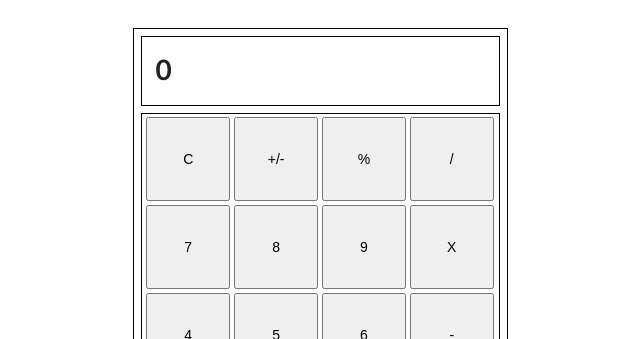
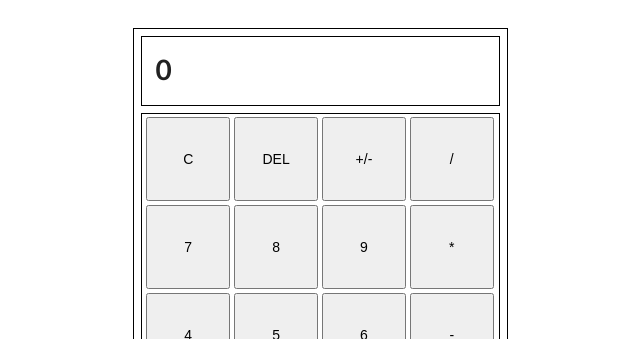
Before and after one commit to syedishmam/calculator, a React (Create React App) app in the folder react_calc/: page / in a window 1280 px wide. Shown: the top 339 px of the page, without its empty margins (320-960 px from the left). Built offline with nearby package versions, Linux system fonts and the light colour scheme.

Commit message:
Add operator. clear. backspace logic

```diff
--- a/react_calc/src/components/Button.js
+++ b/react_calc/src/components/Button.js
@@ -6,27 +6,84 @@ import '../styles/Button.css';
 
 class Button extends React.Component {
 
-    ifZeroButton() {
-        if(this.props.number === "0") {
-            return <button className="button zeroButton" onClick={() => this.clickButton(this.props.number)}>{this.props.number}</button>
-        } else {
-            return <button className="button" onClick={() => this.clickButton(this.props.number)}>{this.props.number}</button>
+    buttonType() {
+        switch(this.props.unit) {
+            case '0':
+                return <button className="button zeroButton" onClick={() => this.clickButton(this.props.unit)}>{this.props.unit}</button>
+
+            default:
+                return <button className="button" onClick={() => this.clickButton(this.props.unit)}>{this.props.unit}</button>
         }
     }
 
-    clickButton(number) {
-        if(this.props.keysPressed) {
-            let keys = this.props.keysPressed.concat(number);
-            this.props.keyPress(keys);
-        } else {
-            this.props.keyPress(number);
+    clickButton(unit) {
+        const allKeys = this.props.keysPressed;
+        if(unit === 'C') {
+            this.props.keyPress('1');
+        } else if(unit === 'DEL') {
+            this.deleteButtonLogic(allKeys);
+        } else if(unit === '+/-') {
+            this.negateButtonLogic(allKeys)
+        } else if(unit === '/') {
+            this.operatorButtonLogic(allKeys, '/');
+        } else if(unit === '*') {
+            this.operatorButtonLogic(allKeys, '*');
+        } else if(unit === '-') {
+            this.operatorButtonLogic(allKeys, '-');
+        } else if(unit === '+') {
+            this.operatorButtonLogic(allKeys, '+');
+        }
+    }
+
+    deleteButtonLogic(keys) {
+        if(keys) {
+            const deleted = keys.substring(0, keys.length - 1);
+            return this.props.keyPress(deleted);
+        }
+    }
+
+    negateButtonLogic(keys) {
+        if(keys) {
+            if(keys[0] !== '-' && keys !== 0) {
+                const negateKeys = '-'.concat(keys);
+                this.props.keyPress(negateKeys);
+            } else {
+                const removeNegative = keys.substring(1, keys.length);
+                this.props.keyPress(removeNegative);
+            }
+        }
+    }
+
+    operatorButtonLogic(keys, operator) {
+        let pushOperator;
+        if(keys && keys[keys.length - 1] !== '/' && keys[keys.length - 1] !== '*' && keys[keys.length - 1] !== '-' && keys[keys.length - 1] !== '+') {
+            if(operator === '/') {
+                pushOperator = keys.concat('/');
+                this.props.keyPress(pushOperator);
+            } else if(operator === '*') {
+                pushOperator = keys.concat('*');
+                this.props.keyPress(pushOperator);
+            } else if(operator === '-') {
+                pushOperator = keys.concat('-');
+                this.props.keyPress(pushOperator);
+            } else if(operator === '+') {
+                pushOperator = keys.concat('+');
+                this.props.keyPress(pushOperator);
+            }
+        }
+    }
+
+    multiplyButtonLogic(keys) {
+        if(keys && keys[keys.length - 1] !== '*') {
+            const pushDivideSymbol = keys.concat('*');
+            this.props.keyPress(pushDivideSymbol);
         }
     }
 
     render() {
         return(
             <div>
-                {this.ifZeroButton()}
+                {this.buttonType()}
             </div>
         )
     }
--- a/react_calc/src/components/ButtonPad.js
+++ b/react_calc/src/components/ButtonPad.js
@@ -10,33 +10,33 @@ class ButtonPad extends React.Component {
                 <table className="buttonsTable">
                     <tbody>
                         <tr>
-                            <td><Button number="C"/></td>
-                            <td><Button number="+/-"/></td>
-                            <td><Button number="%"/></td>
-                            <td><Button number="/"/></td>
+                            <td><Button unit="C"/></td>
+                            <td><Button unit="DEL"/></td>
+                            <td><Button unit="+/-"/></td>
+                            <td><Button unit="/"/></td>
                         </tr>
                         <tr>
-                            <td><Button number="7"/></td>
-                            <td><Button number="8"/></td>
-                            <td><Button number="9"/></td>
-                            <td><Button number="X"/></td>
+                            <td><Button unit="7"/></td>
+                            <td><Button unit="8"/></td>
+                            <td><Button unit="9"/></td>
+                            <td><Button unit="*"/></td>
                         </tr>
                         <tr>
-                            <td><Button number="4"/></td>
-                            <td><Button number="5"/></td>
-                            <td><Button number="6"/></td>
-                            <td><Button number="-"/></td>
+                            <td><Button unit="4"/></td>
+                            <td><Button unit="5"/></td>
+                            <td><Button unit="6"/></td>
+                            <td><Button unit="-"/></td>
                         </tr>
                         <tr>
-                            <td><Button number="1"/></td>
-                            <td><Button number="2"/></td>
-                            <td><Button number="3"/></td>
-                            <td><Button number="+"/></td>
+                            <td><Button unit="1"/></td>
+                            <td><Button unit="2"/></td>
+                            <td><Button unit="3"/></td>
+                            <td><Button unit="+"/></td>
                         </tr>
                         <tr>
-                            <td colSpan="2"><Button number="0"/></td>
-                            <td><Button number="."/></td>
-                            <td><Button number="="/></td>
+                            <td colSpan="2"><Button unit="0"/></td>
+                            <td><Button unit="."/></td>
+                            <td><Button unit="="/></td>
                         </tr>
                     </tbody>
                 </table>
```
